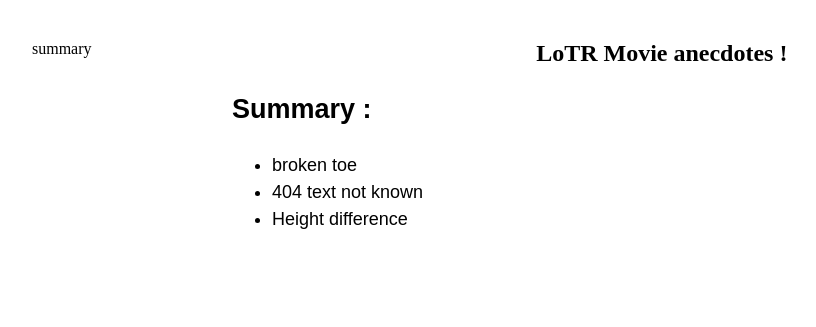
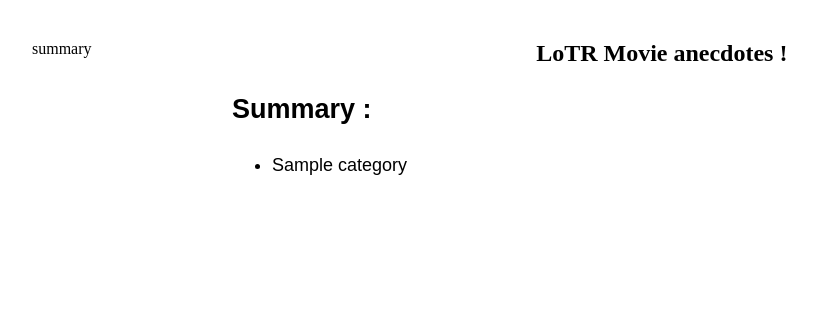
Before and after one commit to Sellith/Piscine_Symfony, a Symfony app: template Symfony_4/ex01/d04/templates/lotr_anecdotes/index.html.twig in a window 1280 px wide. Shown: the top 327 px of the page, without its empty margins (8-824 px from the left). Run offline with Twig, Linux system fonts and the light colour scheme; the template is opened without the code that fills it: most values are stand-ins (such as "Sample title", 1, 10 or a date in 2020); some libraries are stand-ins or nearby versions.

Commit message:
S4: ex01 Update, more modern way to put my links

```diff
--- a/Symfony_4/ex01/d04/templates/lotr_anecdotes/index.html.twig
+++ b/Symfony_4/ex01/d04/templates/lotr_anecdotes/index.html.twig
@@ -11,15 +11,11 @@
 <div class="example-wrapper">
     <h2>Summary :</h2>
     <ul>
+      {% for category in categories %}
       <li>
-        <a href="/e01/broken-toe">broken toe</a>
+        <a href="{{ path('app_lotr_anecdotes-' ~ category) }}">{{ category|replace({"-": " "})|capitalize }}</a>
       </li>
-      <li>
-        <a href="/e01/text-not-known">404 text not known</a>
-      </li>
-      <li>
-        <a href="/e01/height-difference">Height difference</a>
-      </li>
+      {% endfor %}
     </ul>
 </div>
 {% endblock %}
```
Also changed, not shown: Symfony_4/ex01/d04/src/Controller/LotrAnecdotesController.php (+10 -3 lines).
